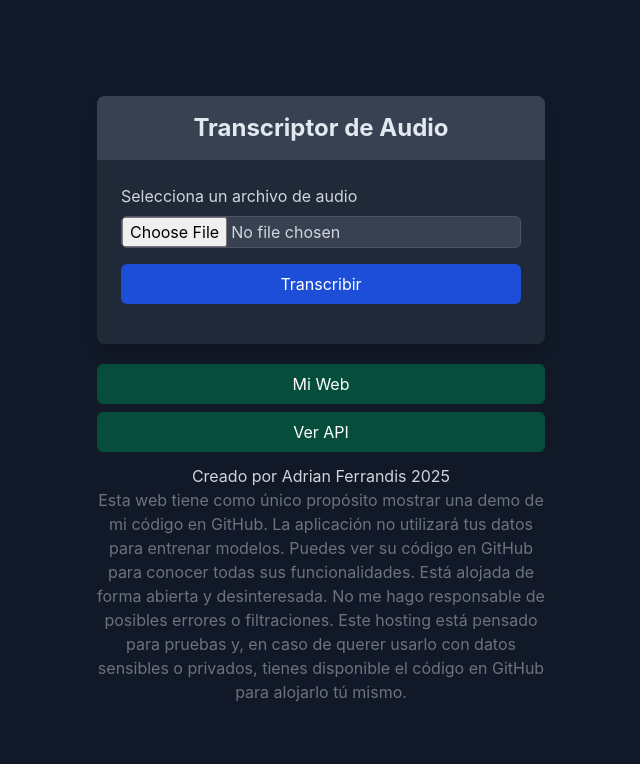
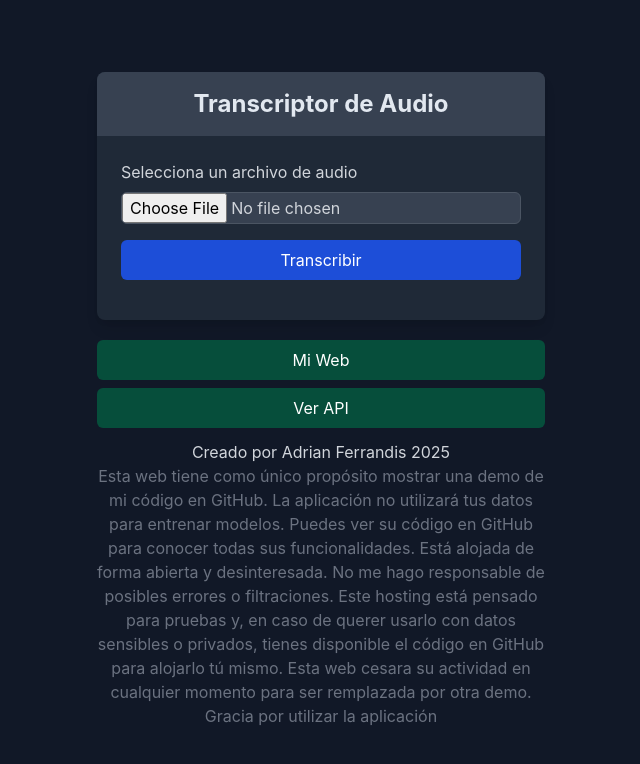
Before and after one commit to ferrandisme/api-python-whisper, a FastAPI app: page / in a window 1280 px wide. Shown: the top 764 px of the page, without its empty margins (319-959 px from the left). Run offline with FastAPI, Linux system fonts and the light colour scheme.

Commit message:
[FIX] disclaimer

```diff
--- a/templates/index.html
+++ b/templates/index.html
@@ -56,7 +56,7 @@
             <div class="w-full max-w-md text-center text-gray-300">
                 <p>Creado por Adrian Ferrandis 2025</p>
                 <p class="text-gray-500">
-                    Esta web tiene como único propósito mostrar una demo de mi código en GitHub. La aplicación no utilizará tus datos para entrenar modelos. Puedes ver su código en GitHub para conocer todas sus funcionalidades. Está alojada de forma abierta y desinteresada. No me hago responsable de posibles errores o filtraciones. Este hosting está pensado para pruebas y, en caso de querer usarlo con datos sensibles o privados, tienes disponible el código en GitHub para alojarlo tú mismo.
+                    Esta web tiene como único propósito mostrar una demo de mi código en GitHub. La aplicación no utilizará tus datos para entrenar modelos. Puedes ver su código en GitHub para conocer todas sus funcionalidades. Está alojada de forma abierta y desinteresada. No me hago responsable de posibles errores o filtraciones. Este hosting está pensado para pruebas y, en caso de querer usarlo con datos sensibles o privados, tienes disponible el código en GitHub para alojarlo tú mismo. Esta web cesara su actividad en cualquier momento para ser remplazada por otra demo. Gracia por utilizar la aplicación
                 </p>
             </div>
         </div>
```
